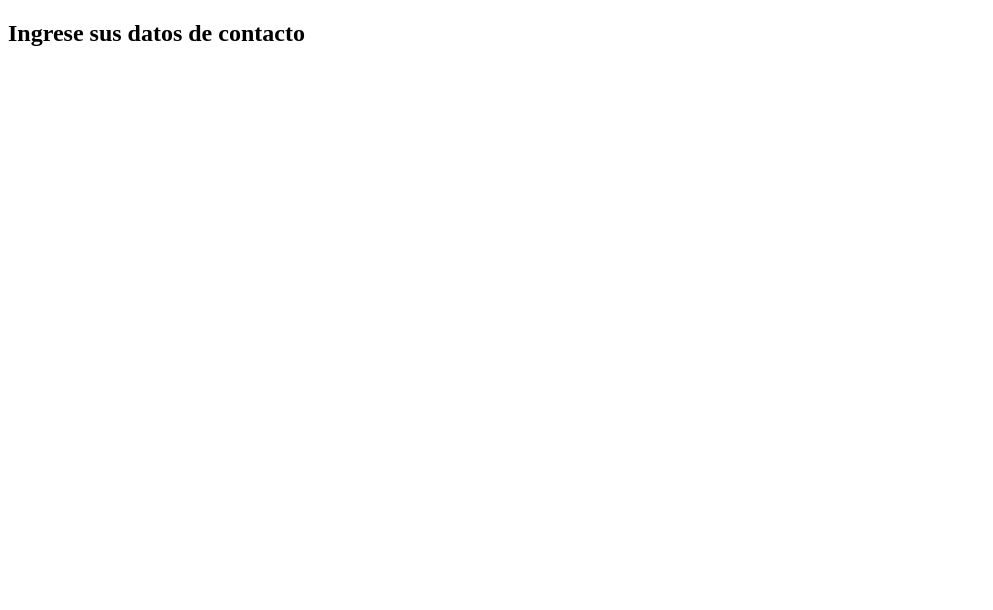
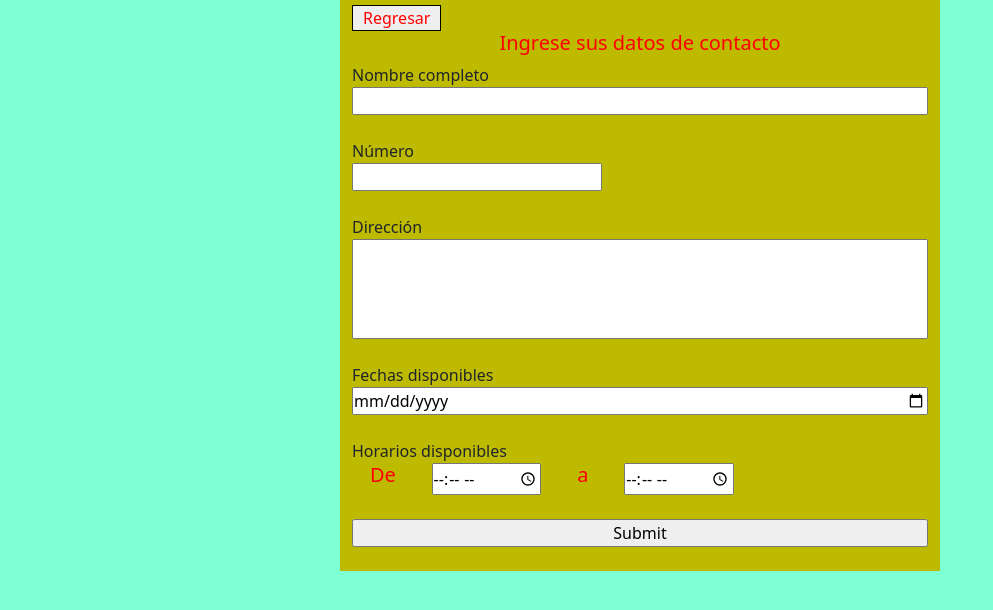
Before and after one commit to Drako9159/localserver, a website: page public/form.html in a window 1280 px wide. Shown: the whole page, without its empty margins (0-993 px from the left). Drawn offline with nearby package versions, Linux system fonts and the light colour scheme.

Commit message:
complete form

```diff
--- a/public/form.css
+++ b/public/form.css
@@ -0,0 +1,45 @@
+*{
+    padding: 0px;
+    margin: 0px;
+}
+body{
+    background-color: aquamarine;
+}
+#contact{
+
+    min-width: 300px;
+    max-width: 600px;
+    background-color: rgb(189, 186, 0);
+}
+#contact h2{
+    text-align: center;
+    font-size: 20px;
+    color: red;
+}
+#contact contact{
+    display: flex;
+    flex-direction: column;
+}
+.submit0{
+    text-decoration: none;
+
+}
+.time0{
+    display: flex;
+    justify-content:space-around;
+    min-width: 300px;
+    max-width: 400px;
+
+
+}
+#contact div button a{
+    text-decoration: none;
+    color: red;
+    padding: 5px;
+    margin: 5px;
+}
+#contact div button{
+    border-style:groove;
+    border-width: 1px;
+    margin-top: 5px;
+}
--- a/public/form.html
+++ b/public/form.html
@@ -6,11 +6,46 @@
     <meta name="viewport" content="width=device-width, initial-scale=1.0">
     <title>Document</title>
 </head>
+<link rel="stylesheet" type="text/css" href="../node_modules/bootstrap/dist/css/bootstrap.min.css">
+<link rel="stylesheet" type="text/css" href="./form.css">
 <body>
     <section>
-        <div id="contact">
-            <h2>Ingrese sus datos de contacto</h2>
-        </div>
+        <form id="contact" class="container">
+
+            <div>
+                <button><a href="./garrita.html">Regresar</a></button>
+                <h2>Ingrese sus datos de contacto</h2>
+            </div>
+            <contact>
+                <label for="name">Nombre completo</label>
+                <input type="name" name="name">
+                <br>
+                <label for="phone">Número</label>
+                <input type="tel" style="min-width: 200px; max-width: 250px;" name="phone" maxlength="10">
+                <br>
+                <label for="direction">Dirección</label>
+                <input type="text" style="height: 100px;" name="direction">
+                <br>
+                <label for="date">Fechas disponibles</label>
+                <input type="date" name="date">
+                <br>
+                <label for="time">Horarios disponibles</label>
+                <div class="time0">
+                    <h2>De</h2>
+                    <input type="time" name="time">
+                    <h2>a</h2>
+                    <input type="time" name="time">
+                </div>
+                <br>
+
+
+                <input type="submit" name="submit" class="submit0" >
+                <br>
+            </contact>
+
+        </form>
+
+
     </section>
 </body>
 </html>
--- a/public/garrita.css
+++ b/public/garrita.css
@@ -1,9 +1,8 @@
 * {
     margin:0px;
     padding:0px;
-    background-color: white;
+    background-color: rgb(248, 248, 248);
 }
-
 #header0 {
     background-color:rgb(41, 38, 38);
     margin: auto;
@@ -14,14 +13,12 @@ ul, ol{
     list-style: none;
     background-color: yellow;
 }
-
 .nav{
     background-color: transparent;
 }
 .nav > li {
     float: left;
 }
-
 .nav li a {
     background-color:#434343;
     color:#fff;
@@ -46,18 +43,11 @@ ul, ol{
     cursor: pointer;
     background-color:#434343;
 }
-
-
-
 .nav li ul {
     display:none;
     position:absolute;
 
 }
-
-
-
-
 .nav li:hover > ul {
     display: block;
 }
@@ -77,16 +67,11 @@ ul, ol{
 }
 menu{
     background-color: rgb(41, 38, 38);
-
-
 }
-
-
 #banner0 {
     min-width: 369px;
     background-color: red;
-
-    height: 1200px;
+    height: 200px;
 }
 #banner1 {
     background-color: blue;
@@ -100,7 +85,6 @@ menu{
     align-items: center;
     justify-content: center;
     min-width: 369px;
-
 }
 #paquets div{
 
@@ -113,12 +97,10 @@ menu{
     justify-content: end;
     flex-direction: column;
     text-align: center;
-
 }
 #paquets div:hover{
     cursor: pointer;
     filter: drop-shadow(2px 2px 2px rgb(0, 177, 177));
-
 }
 #paquets div p{
     background-color: transparent;
@@ -137,7 +119,6 @@ menu{
     border-radius: 10px;
     animation-name: cost;
     animation-duration: 0.2s;
-
     height: 40px;
  }
 
```
Also changed, not shown: public/garrita.html (+1 -1 lines).
